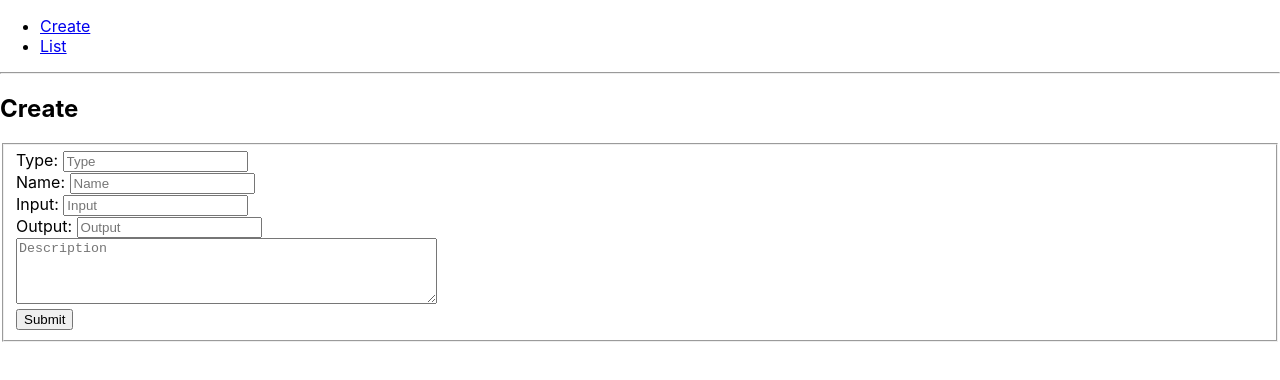
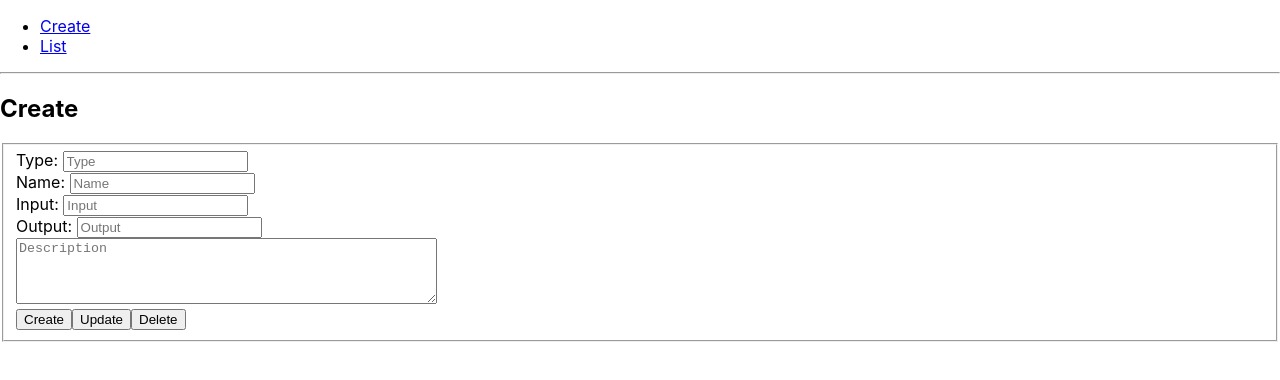
Before and after one commit to mcoreycoder/AngelMPerez-My-Proyect, a React (Create React App) app in the folder frontend/: page / in a window 1280 px wide. Shown: the top 380 px of the page. Built offline with nearby package versions, Linux system fonts and the light colour scheme.

Commit message:
new tests

```diff
--- a/frontend/src/App.js
+++ b/frontend/src/App.js
@@ -56,6 +56,7 @@ class Create extends React.Component{
     };
     this.handleSubmit = this.handleSubmit.bind(this);
     this.handleChange = this.handleChange.bind(this);
+    this.handleOnClick = this.handleOnClick.bind(this)
   }
 
   handleChange(event){
@@ -68,7 +69,6 @@ class Create extends React.Component{
   handleSubmit(event){
     event.preventDefault();
     // alert('A name was submitted: ' + this.state.fName+ ' '+this.state.lName);
-
     console.log(arr)
     axios.post('http://localhost:4000/',this.state)
     .then(function (response) {
@@ -89,6 +89,18 @@ class Create extends React.Component{
       console.log(error);
     })
   }
+
+  handleOnClick(event){
+    event.preventDefault();
+    axios.delete('http://localhost:4000/', {data: { foo: 'bar' }})
+    .then(function(response){
+      console.log(response)
+    })
+    .catch(function(error){
+      console.log(error)
+    })
+  }
+
  render(){
       // let x = arr.map((item, index)=>
       //   <div key={index}>
@@ -114,7 +126,9 @@ class Create extends React.Component{
           <textarea rows="4" cols="50" value={this.state.value} name="Description" placeholder='Description' onChange={this.handleChange}/>
 
           {/* Description: <input type="file" value={this.state.value} name="Description" placeholder="Description" onChange={this.handleChange}></input><br></br> */}
-         <br/><input type="submit"  value="Submit"></input>
+          <br/><input type="submit"  value="Create"></input>
+          <button onClick={this.handleOnClick}>Update</button>
+          <button>Delete</button>
 
           </form>
         </fieldset>
```
Also changed, not shown: 1 other file (tests, documents, lock files or other folders).
